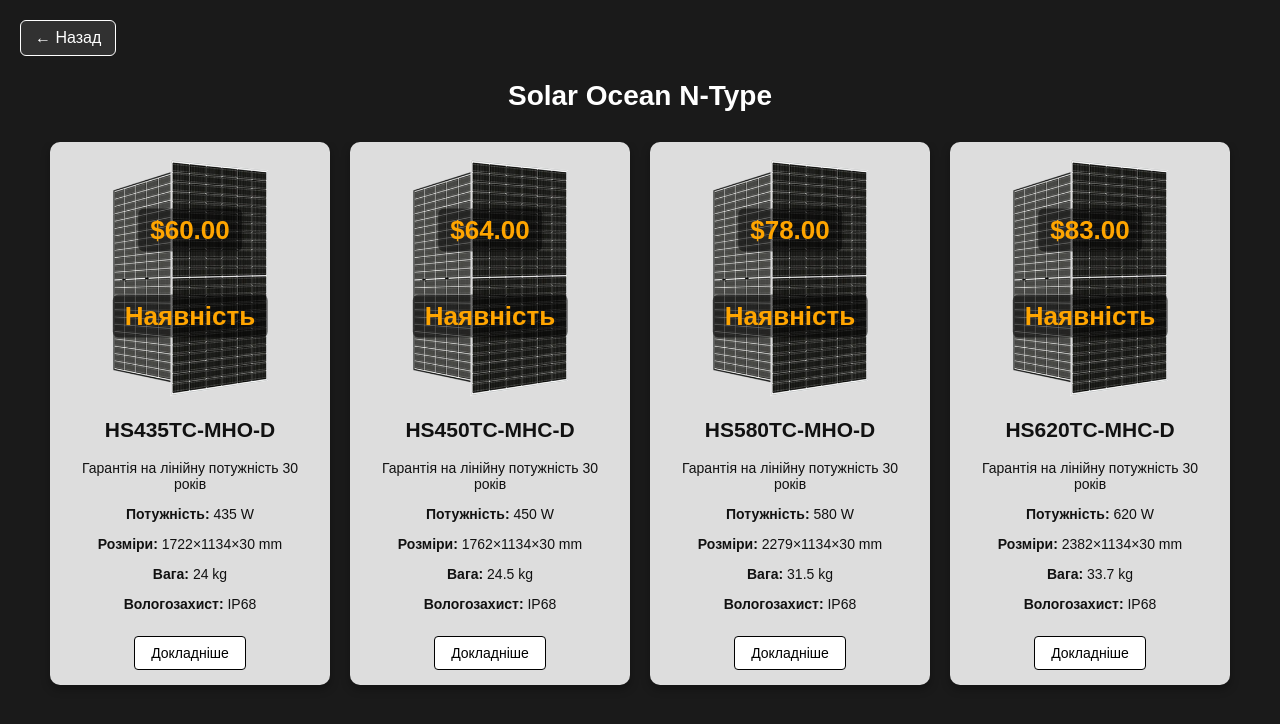
After one commit to KostyaNike/solarpanel, a Django app: page /products/ in a window 1280 px wide. The commit adds this page. Shown: the top 724 px of the page. Run offline with Django 5.2, Linux system fonts and the light colour scheme.

Commit message:
part 1#: products

```diff
--- a/solar_main/urls.py
+++ b/solar_main/urls.py
@@ -4,4 +4,5 @@ from . import views
 urlpatterns = [
     path('', views.index, name='index'),
     path('form/', views.form_page, name='form'),
+    path('products/', views.products_page, name='products'),
 ]
--- a/solar_main/views.py
+++ b/solar_main/views.py
@@ -67,3 +67,36 @@ def form_page(request):
         return render(request, 'solar_main/form.html', {"message": message})
 
     return render(request, 'solar_main/form.html')
+
+def products_page(request):
+    products = [
+        {
+            "title": "HS435TC-MHO-D",
+            "price": 60.00,
+            "power": "435 W",
+            "size": "1722×1134×30 mm",
+            "weight": "24 kg"
+        },
+        {
+            "title": "HS450TC-MHC-D",
+            "price": 64.00,
+            "power": "450 W",
+            "size": "1762×1134×30 mm",
+            "weight": "24.5 kg"
+        },
+        {
+            "title": "HS580TC-MHO-D",
+            "price": 78.00,
+            "power": "580 W",
+            "size": "2279×1134×30 mm",
+            "weight": "31.5 kg"
+        },
+        {
+            "title": "HS620TC-MHC-D",
+            "price": 83.00,
+            "power": "620 W",
+            "size": "2382×1134×30 mm",
+            "weight": "33.7 kg"
+        }
+    ]
+    return render(request, 'solar_main/products.html', {'products': products})
--- a/solar_panel/settings.py
+++ b/solar_panel/settings.py
@@ -26,7 +26,7 @@ SECRET_KEY = 'django-insecure-+%hf)^8*qvc9sclzv$uao&($9#oz704t225!hu^g%=)9ef_@)i
 # SECURITY WARNING: don't run with debug turned on in production!
 DEBUG = True
 
-ALLOWED_HOSTS = ['192.168.68.101', 'localhost', '127.0.0.1', 'dono-03.danbot.host', "solarmaster.com.ua", "www.solarmaster.com.ua"]
+ALLOWED_HOSTS = ['192.168.68.101', '192.168.68.109', 'localhost', '127.0.0.1', 'dono-03.danbot.host', "solarmaster.com.ua", "www.solarmaster.com.ua"]
 
 
 # Application definition
--- /dev/null
+++ b/static/css/products.css
@@ -0,0 +1,156 @@
+body {
+    background: #1a1a1a;
+    font-family: Arial, sans-serif;
+    color: #000;
+    padding: 20px;
+    margin: 0;
+}
+
+.title {
+    color: white;
+    text-align: center;
+    font-size: 28px;
+    margin: 60px auto 30px auto;
+    padding: 0 10px;
+    max-width: 100%;
+    word-wrap: break-word;
+}
+
+.product-row {
+    display: flex;
+    justify-content: center;
+    gap: 20px;
+    flex-wrap: nowrap;
+    overflow-x: auto;
+    padding-bottom: 20px;
+}
+
+.panel {
+    background: rgba(255, 255, 255, 0.85); /* немного прозрачный */
+    padding: 15px;
+    width: 20%;
+    border-radius: 10px;
+    box-shadow: 0 4px 10px rgba(0,0,0,0.3);
+    text-align: center;
+    position: relative;
+    min-width: 250px;
+}
+
+.image-wrapper {
+    position: relative;
+}
+
+.image-wrapper img {
+    width: 100%;
+    height: auto;
+    max-height: 240px;
+    object-fit: contain;
+    border-radius: 6px;
+}
+
+.price-tag {
+    position: absolute;
+    top: 30%;
+    left: 50%;
+    transform: translate(-50%, -50%);
+    color: orange;
+    font-size: 26px;
+    font-weight: bold;
+    background: rgba(0, 0, 0, 0.5); /* черный полупрозрачный фон */
+    padding: 6px 12px;
+    border-radius: 6px;
+}
+
+.availability {
+    position: absolute;
+    top: 65%;
+    left: 50%;
+    transform: translate(-50%, -50%);
+    color: orange;
+    font-size: 26px;
+    font-weight: bold;
+    background: rgba(0, 0, 0, 0.5); /* черный полупрозрачный фон */
+    padding: 6px 12px;
+    border-radius: 6px;
+}
+
+.description {
+    margin-top: 12px;
+    font-size: 14px;
+    color: #111;
+}
+
+.btn {
+    display: inline-block;
+    margin-top: 10px;
+    padding: 8px 16px;
+    background: white;
+    border: 1px solid black;
+    cursor: pointer;
+    text-decoration: none;
+    color: black;
+    border-radius: 4px;
+    transition: background 0.2s;
+}
+
+.btn:hover {
+    background: #ddd;
+}
+
+.back-button {
+    position: absolute;
+    top: 20px;
+    left: 20px;
+    color: white;
+    background: rgba(255, 255, 255, 0.1);
+    padding: 8px 14px;
+    border-radius: 6px;
+    text-decoration: none;
+    font-size: 16px;
+    border: 1px solid white;
+    transition: background 0.2s, color 0.2s;
+    z-index: 1000;
+}
+
+/* Мобильная адаптация */
+@media (max-width: 768px) {
+    .product-row {
+        flex-wrap: wrap;
+        flex-direction: column;
+        align-items: center;
+        overflow-x: visible;
+        padding-bottom: 0;
+    }
+
+    .panel {
+        width: 90%;
+        min-width: unset;
+        margin-bottom: 20px;
+    }
+
+    .price-tag,
+    .availability {
+        font-size: 20px;
+        padding: 4px 10px;
+    }
+
+    .title {
+        font-size: 22px;
+        margin-top: 80px;
+        padding: 0 10px;
+    }
+
+    .btn {
+        padding: 10px 20px;
+        font-size: 15px;
+    }
+
+    .back-button {
+        position: fixed;
+        top: 10px;
+        left: 10px;
+        padding: 10px 16px;
+        font-size: 15px;
+        z-index: 1000;
+    }
+}
--- /dev/null
+++ b/templates/solar_main/products.html
@@ -0,0 +1,35 @@
+{% extends 'base.html' %}
+{% load static %}
+
+{% block title %}SolarMaster - Продукція{% endblock %}
+
+{% block head_extra %}
+    <script async src="https://pagead2.googlesyndication.com/pagead/js/adsbygoogle.js?client=ca-pub-8617907242786175"
+        crossorigin="anonymous"></script>
+{% endblock %}
+
+{% block content %}
+<a href="/" class="back-button">← Назад</a>
+<link rel="stylesheet" href="{% static 'css/products.css' %}">
+    <h1 class="title">Solar Ocean N-Type</h1>
+    <div class="product-row">
+        {% for panel in products %}
+            <div class="panel">
+                <div class="image-wrapper">
+                    <img src="/media/products/n-type_w.png" alt="{{ panel.title }}">
+                    <div class="price-tag">${{ panel.price|floatformat:2 }}</div>
+                    <div class="availability">Наявність</div>
+                </div>
+                <div class="description">
+                    <h2>{{ panel.title }}</h2>
+                    <p>Гарантія на лінійну потужність 30 років</p>
+                    <p><strong>Потужність:</strong> {{ panel.power }}</p>
+                    <p><strong>Розміри:</strong> {{ panel.size }}</p>
+                    <p><strong>Вага:</strong> {{ panel.weight }}</p>
+                    <p><strong>Вологозахист:</strong> IP68</p>
+                    <a href="#" class="btn">Докладніше</a>
+                </div>
+            </div>
+        {% endfor %}
+    </div>
+{% endblock %}
```
Also changed, not shown: templates/solar_main/index.html (+32 -0 lines), media/products/n-type_w.png (added), media/products/solar-ocean_w.png (added).
